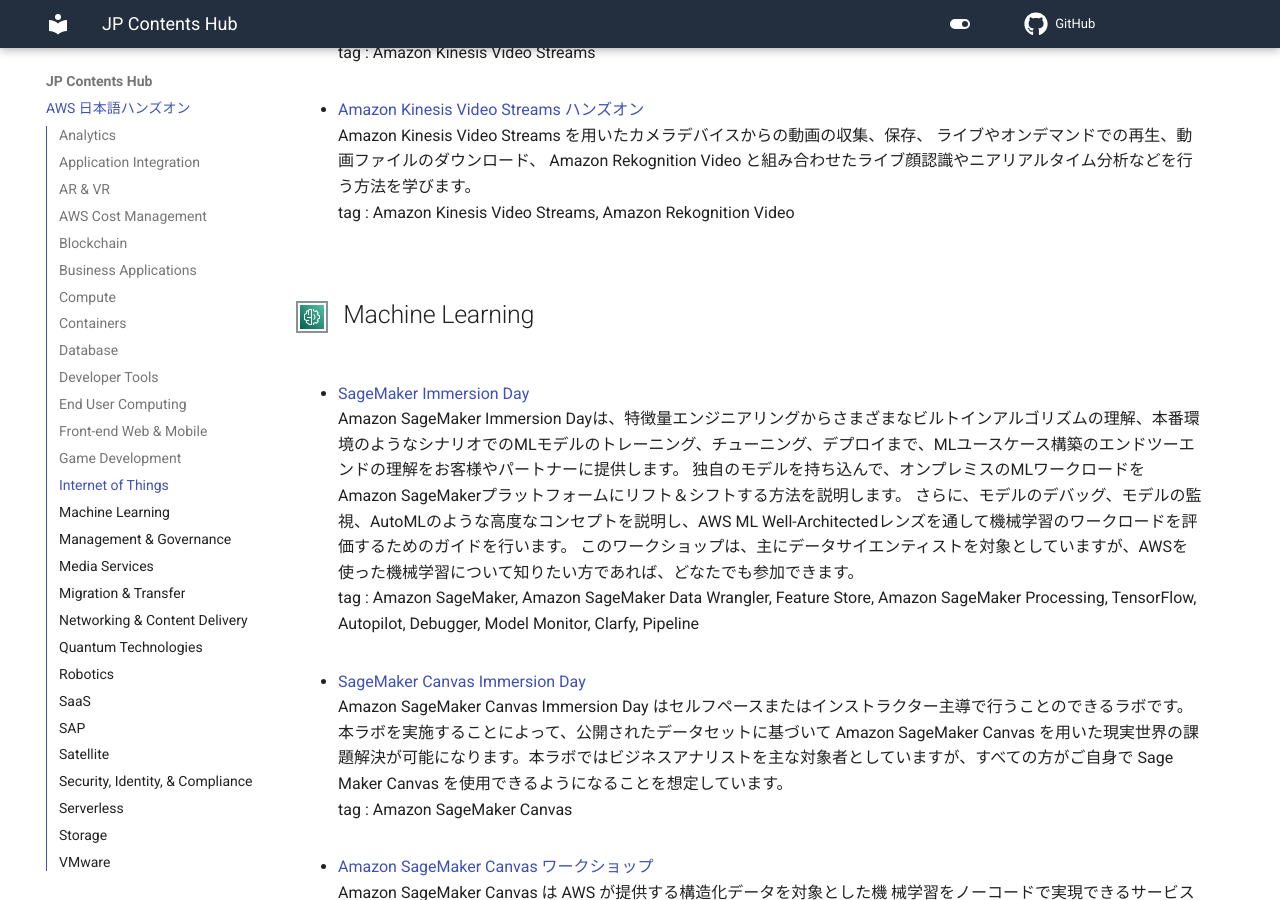
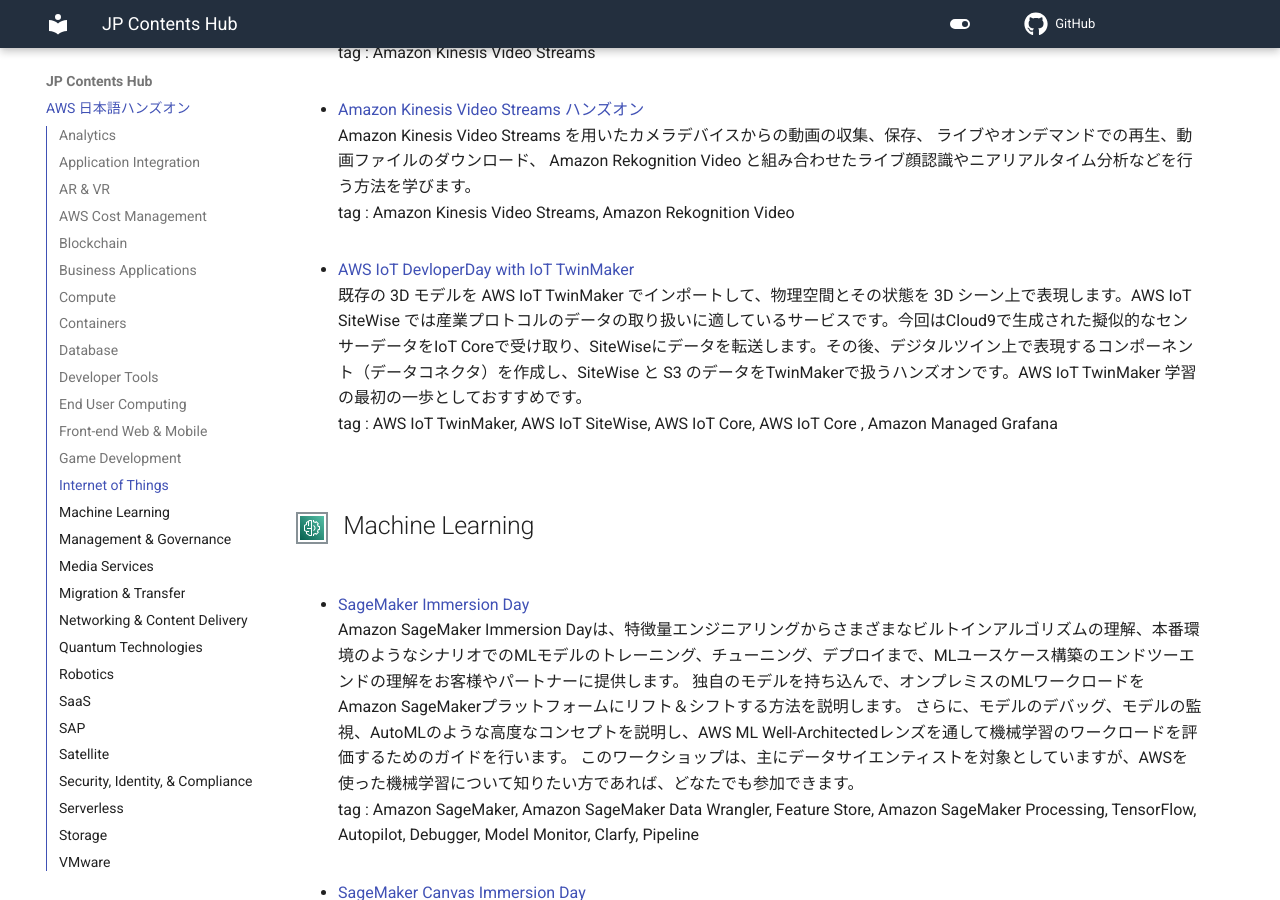
Before and after one commit to aws-samples/jp-contents-hub, an MkDocs documentation site: the page built from content/index.md, in a window 1280 px wide and 900 px high, scrolled down 16124 px. Built offline with MkDocs 1.6.1 and Material for MkDocs 9.7.7, drawn with Linux system fonts in a browser that asks for light colours; comment, search, counter and statistics services are not loaded.

Commit message:
add: 新規ハンズオンコンテンツ追加

```diff
--- a/content/index.md
+++ b/content/index.md
@@ -419,6 +419,10 @@
 Amazon Kinesis Video Streams を用いたカメラデバイスからの動画の収集、保存、 ライブやオンデマンドでの再生、動画ファイルのダウンロード、 Amazon Rekognition Video と組み合わせたライブ顔認識やニアリアルタイム分析などを行う方法を学びます。
 tag : Amazon Kinesis Video Streams, Amazon Rekognition Video
 
+- <a href="https://catalog.us-east-1.prod.workshops.aws/workshops/35e910c5-245f-41db-8284-73f0df0eb9ab/ja-JP" target="_blank" onclick="sendClickCount()" onauxclick="sendClickCount()">AWS IoT DevloperDay with IoT TwinMaker</a>
+既存の 3D モデルを AWS IoT TwinMaker でインポートして、物理空間とその状態を 3D シーン上で表現します。AWS IoT SiteWise では産業プロトコルのデータの取り扱いに適しているサービスです。今回はCloud9で生成された擬似的なセンサーデータをIoT Coreで受け取り、SiteWiseにデータを転送します。その後、デジタルツイン上で表現するコンポーネント（データコネクタ）を作成し、SiteWise と S3 のデータをTwinMakerで扱うハンズオンです。AWS IoT TwinMaker 学習の最初の一歩としておすすめです。
+tag : AWS IoT TwinMaker, AWS IoT SiteWise, AWS IoT Core, AWS IoT Core , Amazon Managed Grafana
+
 ## ![image]([img/Arch-Category_Machine-Learning_16.png]()) Machine Learning
 - <a href="https://catalog.us-east-1.prod.workshops.aws/workshops/63069e26-921c-4ce1-9cc7-dd882ff62575/ja-JP" target="_blank" onclick="sendClickCount()" onauxclick="sendClickCount()">SageMaker Immersion Day</a>
 Amazon SageMaker Immersion Dayは、特徴量エンジニアリングからさまざまなビルトインアルゴリズムの理解、本番環境のようなシナリオでのMLモデルのトレーニング、チューニング、デプロイまで、MLユースケース構築のエンドツーエンドの理解をお客様やパートナーに提供します。 独自のモデルを持ち込んで、オンプレミスのMLワークロードをAmazon SageMakerプラットフォームにリフト＆シフトする方法を説明します。 さらに、モデルのデバッグ、モデルの監視、AutoMLのような高度なコンセプトを説明し、AWS ML Well-Architectedレンズを通して機械学習のワークロードを評価するためのガイドを行います。 このワークショップは、主にデータサイエンティストを対象としていますが、AWSを使った機械学習について知りたい方であれば、どなたでも参加できます。
```
Also changed, not shown: README.md (+5 -0 lines).
